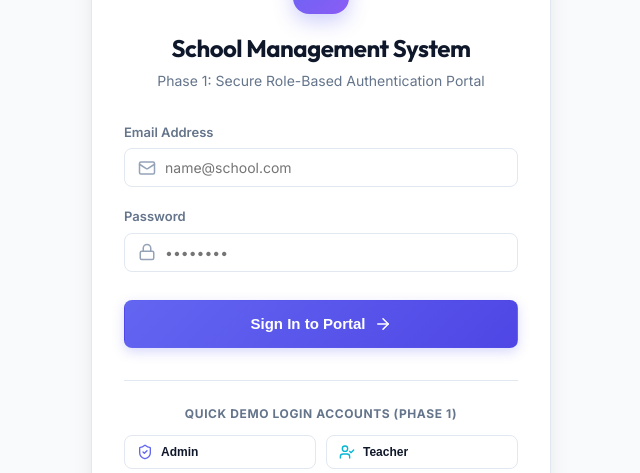
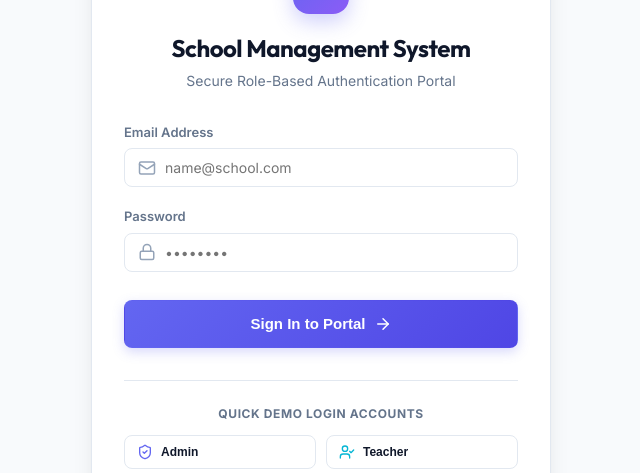
Before and after one commit to yahwe388-droid/School_mgt_system, a React (Vite) app: page / in a window 1280 px wide. Shown: the part 165-638 px from the top of the page, without its empty margins (319-959 px from the left). Built offline with nearby package versions, Linux system fonts and the light colour scheme.

Commit message:
refactor: remove phase branding and labels from login page and system dashboards

```diff
--- a/src/components/auth/LoginForm.jsx
+++ b/src/components/auth/LoginForm.jsx
@@ -69,7 +69,7 @@ export const LoginForm = () => {
           </div>
           <h2 style={{ fontSize: '1.5rem', color: 'var(--text-main)' }}>School Management System</h2>
           <p style={{ fontSize: '0.875rem', color: 'var(--text-muted)', marginTop: '0.25rem' }}>
-            Phase 1: Secure Role-Based Authentication Portal
+            Secure Role-Based Authentication Portal
           </p>
         </div>
 
@@ -122,7 +122,7 @@ export const LoginForm = () => {
         {/* Demo Fast-Login Section */}
         <div style={{ marginTop: '2rem', paddingTop: '1.5rem', borderTop: '1px solid var(--border-color)' }}>
           <span style={{ fontSize: '0.75rem', fontWeight: '700', textTransform: 'uppercase', letterSpacing: '0.05em', color: 'var(--text-muted)', display: 'block', marginBottom: '0.75rem', textAlign: 'center' }}>
-            Quick Demo Login Accounts (Phase 1)
+            Quick Demo Login Accounts
           </span>
 
           <div style={{ display: 'grid', gridTemplateColumns: '1fr 1fr', gap: '0.625rem' }}>
--- a/src/components/dashboards/AdminDashboard.jsx
+++ b/src/components/dashboards/AdminDashboard.jsx
@@ -143,7 +143,7 @@ export const AdminDashboard = () => {
 
             {/* Operational Communication & Analytics Shortcuts */}
             <div className="glass-card" style={{ padding: '1.5rem' }}>
-              <h3 style={{ fontSize: '1.125rem', marginBottom: '1rem' }}>Phase 4 Operational Visibility Modules</h3>
+              <h3 style={{ fontSize: '1.125rem', marginBottom: '1rem' }}>Operational Visibility Modules</h3>
               <div style={{ display: 'grid', gridTemplateColumns: 'repeat(auto-fit, minmax(200px, 1fr))', gap: '1rem' }}>
                 <button className="btn btn-secondary" onClick={() => setActiveTab('notices')} style={{ padding: '1rem', justifyContent: 'flex-start' }}>
                   <Bell size={20} color="var(--primary)" /> Broadcast Notices & Announcements
--- a/src/components/dashboards/TeacherDashboard.jsx
+++ b/src/components/dashboards/TeacherDashboard.jsx
@@ -44,7 +44,7 @@ export const TeacherDashboard = () => {
             <div className="glass-card" style={{ padding: '1.5rem', background: 'linear-gradient(135deg, rgba(6, 182, 212, 0.1), rgba(99, 102, 241, 0.1))', borderLeft: '4px solid var(--accent-cyan)' }}>
               <h2 style={{ fontSize: '1.25rem' }}>Welcome, {user?.name} (Faculty Portal)</h2>
               <p style={{ fontSize: '0.875rem', color: 'var(--text-muted)', marginTop: '0.25rem' }}>
-                Department: {user?.department || 'Computer Science'} • Phase 4 Operational Communication Active
+                Department: {user?.department || 'Computer Science'} • Operational Communication Active
               </p>
             </div>
 
--- a/src/components/layout/Sidebar.jsx
+++ b/src/components/layout/Sidebar.jsx
@@ -81,7 +81,7 @@ export const Sidebar = () => {
         </div>
         <div>
           <h2 style={{ color: '#ffffff', fontSize: '1.05rem', lineHeight: '1.2' }}>School Management</h2>
-          <span style={{ fontSize: '0.75rem', color: '#64748b', fontWeight: '500' }}>Phase 1 Portal</span>
+          <span style={{ fontSize: '0.75rem', color: '#64748b', fontWeight: '500' }}>System Portal</span>
         </div>
       </div>
 
@@ -93,7 +93,7 @@ export const Sidebar = () => {
 
         {navItems.map((item, index) => {
           const Icon = item.icon;
-          const isActive = index === 0; // Default active for Phase 1 base shell
+          const isActive = index === 0; // Default active for base shell
           return (
             <div
               key={item.label}
```
